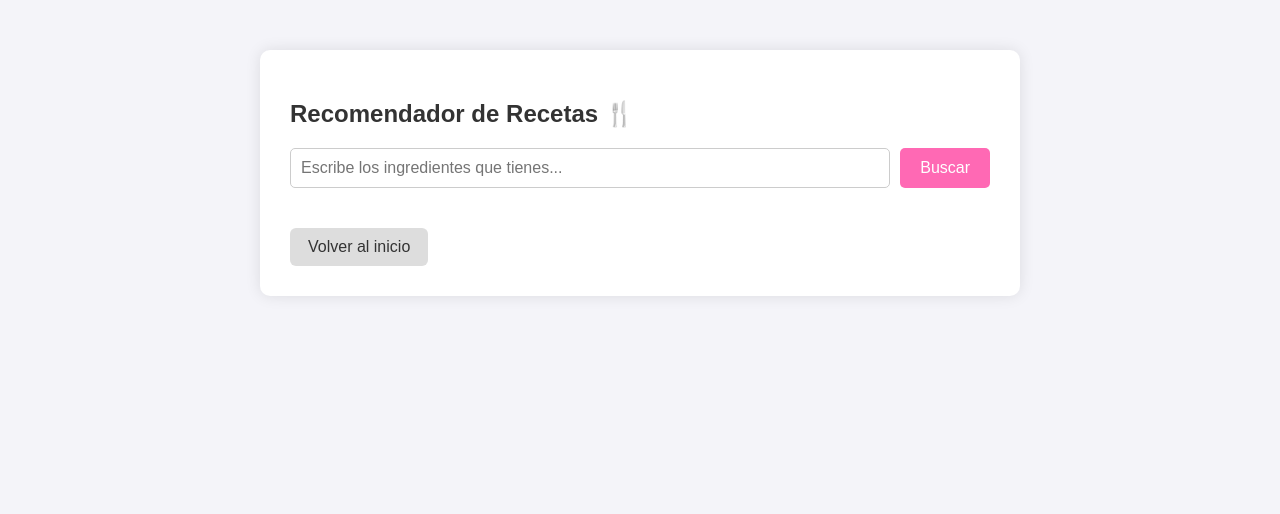
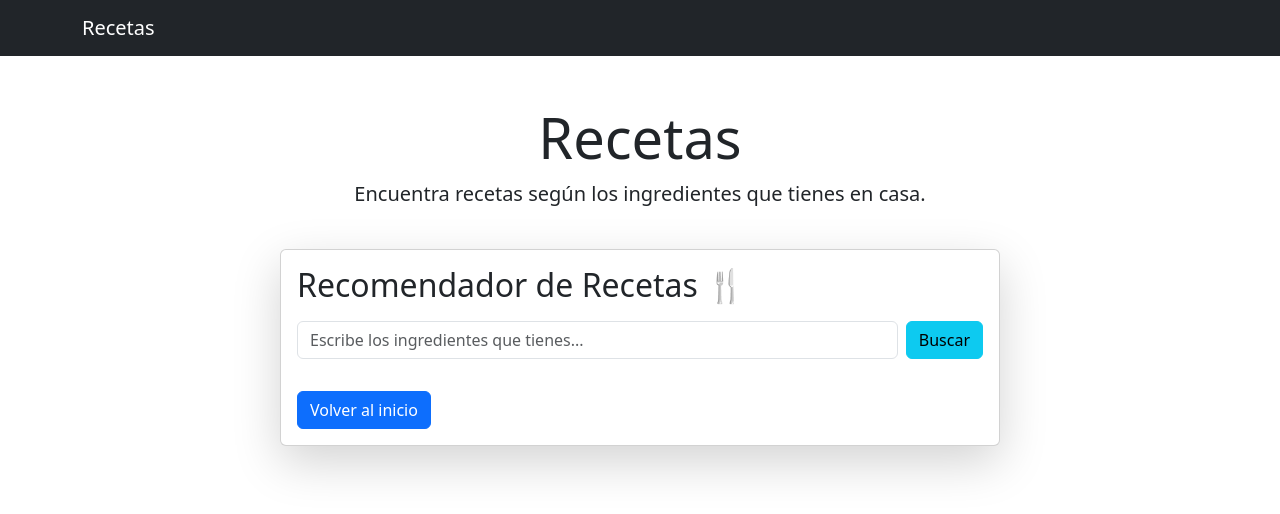
Before and after one commit to juandiazlozano/proyectoRecetas, a Django app: page /recomendador/ in a window 1280 px wide. Shown: the top 514 px of the page. Run offline with Django 5.2, Linux system fonts and the light colour scheme.

Commit message:
decorado

```diff
--- a/recetas/templates/recetas/recomendador.html
+++ b/recetas/templates/recetas/recomendador.html
@@ -1,105 +1,51 @@
-<!DOCTYPE html>
-<html lang="es">
-<head>
-    <meta charset="UTF-8">
-    <title>Recomendador de Recetas</title>
-    <style>
-        body {
-            font-family: Arial, sans-serif;
-            background-color: #f4f4f9;
-            margin: 0;
-            padding: 0;
-        }
-        .container {
-            max-width: 700px;
-            margin: 50px auto;
-            background: #fff;
-            padding: 30px;
-            border-radius: 10px;
-            box-shadow: 0 0 15px rgba(0,0,0,0.1);
-        }
-        h2 {
-            color: #333;
-        }
-        form {
-            display: flex;
-            margin-bottom: 20px;
-        }
-        input[type="text"] {
-            flex: 1;
-            padding: 10px;
-            font-size: 16px;
-            border-radius: 5px;
-            border: 1px solid #ccc;
-        }
-        button {
-            padding: 10px 20px;
-            background-color: #ff69b4;
-            border: none;
-            color: white;
-            font-size: 16px;
-            border-radius: 5px;
-            margin-left: 10px;
-            cursor: pointer;
-        }
-        button:hover {
-            background-color: #ff85c1;
-        }
-        .receta {
-            background: #f1f1f1;
-            padding: 15px;
-            margin-bottom: 15px;
-            border-radius: 8px;
-        }
-        .receta h3 {
-            margin: 0 0 5px 0;
-        }
-     .volver {
-        display: inline-block;
-        margin-top: 20px;
-        padding: 10px 18px;
-        background-color: #ddd;
-        color: #333;
-        border-radius: 6px;
-        text-decoration: none;
-    }
-    .volver:hover {
-        background-color: #ccc;
-    }
-    </style>
-</head>
-<body>
-<div class="container">
-    <h2>Recomendador de Recetas 🍴</h2>
-    <form method="post">
+{% extends "recetas/base.html" %}
+{% block title %}Recomendador de Recetas{% endblock %}
+
+{% block content %}
+<div class="container mt-5">
+    <div class="row">
+        <div class="col-12 text-center mb-4">
+            <h1 class="display-4">Recetas</h1>
+            <p class="lead">Encuentra recetas según los ingredientes que tienes en casa.</p>
+        </div>
+    </div>
+    <div class="row justify-content-center">
+        <div class="col-md-8">
+            <div class="card shadow-lg mb-4">
+                <div class="card-body">
+                    <h2 class="mb-3">Recomendador de Recetas <span>🍴</span></h2>
+                    <form method="post" class="d-flex mb-3">
                         {% csrf_token %}
-        <input type="text" name="ingredientes" placeholder="Escribe los ingredientes que tienes..." required>
-        <button type="submit">Buscar</button>
+                        <input type="text" name="ingredientes" class="form-control me-2" placeholder="Escribe los ingredientes que tienes..." required>
+                        <button type="submit" class="btn btn-info">Buscar</button>
                     </form>
-
                     {% if resultados %}
-    <h3>Recetas sugeridas:</h3>
+                        <h3 class="mt-4">Recetas sugeridas:</h3>
                         {% for receta in resultados %}
-        <div class="receta">
-            <h3>{{ receta.nombre }} ({{ receta.categoria }})</h3>
+                            <div class="card mb-3 border-primary">
+                                <div class="card-body">
+                                    <h4 class="card-title">{{ receta.nombre }} <span class="badge bg-secondary">{{ receta.categoria }}</span></h4>
                                     <p><strong>Ingredientes:</strong>
                                         {% for ing in receta.ingredientes_lista %}
                                             {% if ing|lower in ingredientes %}
-            <span style="background-color: #ffccff; padding:2px 4px; border-radius:3px;">{{ ing }}</span>{% if not forloop.last %}, {% endif %}
+                                                <span class="badge bg-info text-dark">{{ ing }}</span>{% if not forloop.last %}, {% endif %}
                                             {% else %}
                                                 {{ ing }}{% if not forloop.last %}, {% endif %}
                                             {% endif %}
                                         {% endfor %}
                                     </p>
-            </p>
                                     <p><strong>Descripción:</strong> {{ receta.descripcion }}</p>
                                     <p><strong>Origen:</strong> {{ receta.origen }}</p>
                                 </div>
+                            </div>
                         {% endfor %}
                     {% elif ingredientes %}
-    <p>No se encontraron recetas con "{{ ingredientes|join:', ' }}".</p>
+                        <div class="alert alert-warning mt-3">No se encontraron recetas con "{{ ingredientes|join:', ' }}".</div>
                     {% endif %}
-
-<a href="{% url 'recetas:index' %}" class="volver">Volver al inicio</a>
-
-</div> <!-- container -->
+                    <a href="{% url 'recetas:index' %}" class="btn btn-primary mt-3">Volver al inicio</a>
+                </div>
+            </div>
+        </div>
+    </div>
+</div>
+{% endblock %}
```
Also changed, not shown: recetas/templates/recetas/crear.html (+54 -7 lines). Lines whose indentation alone changed are shown as unchanged.
